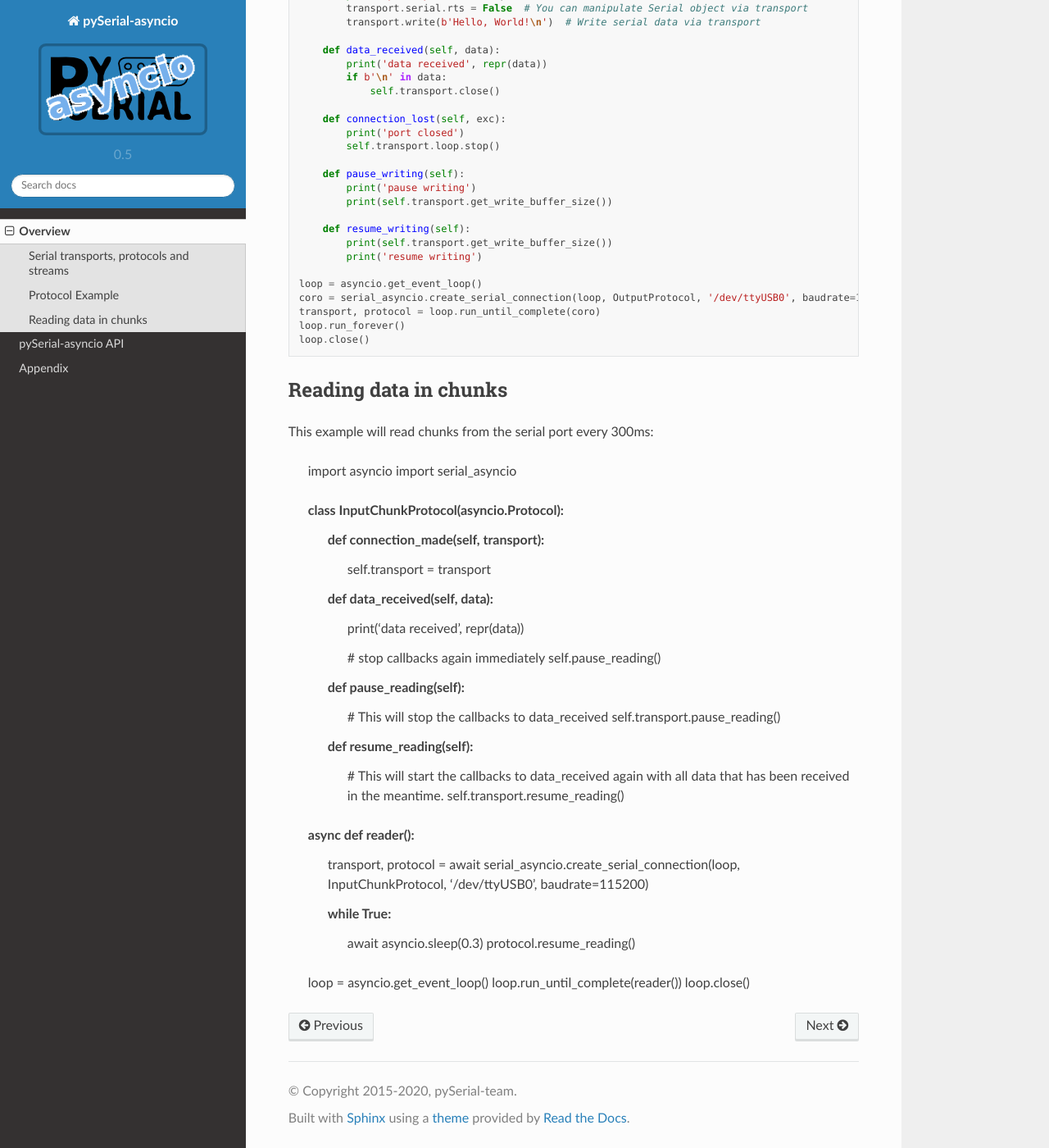
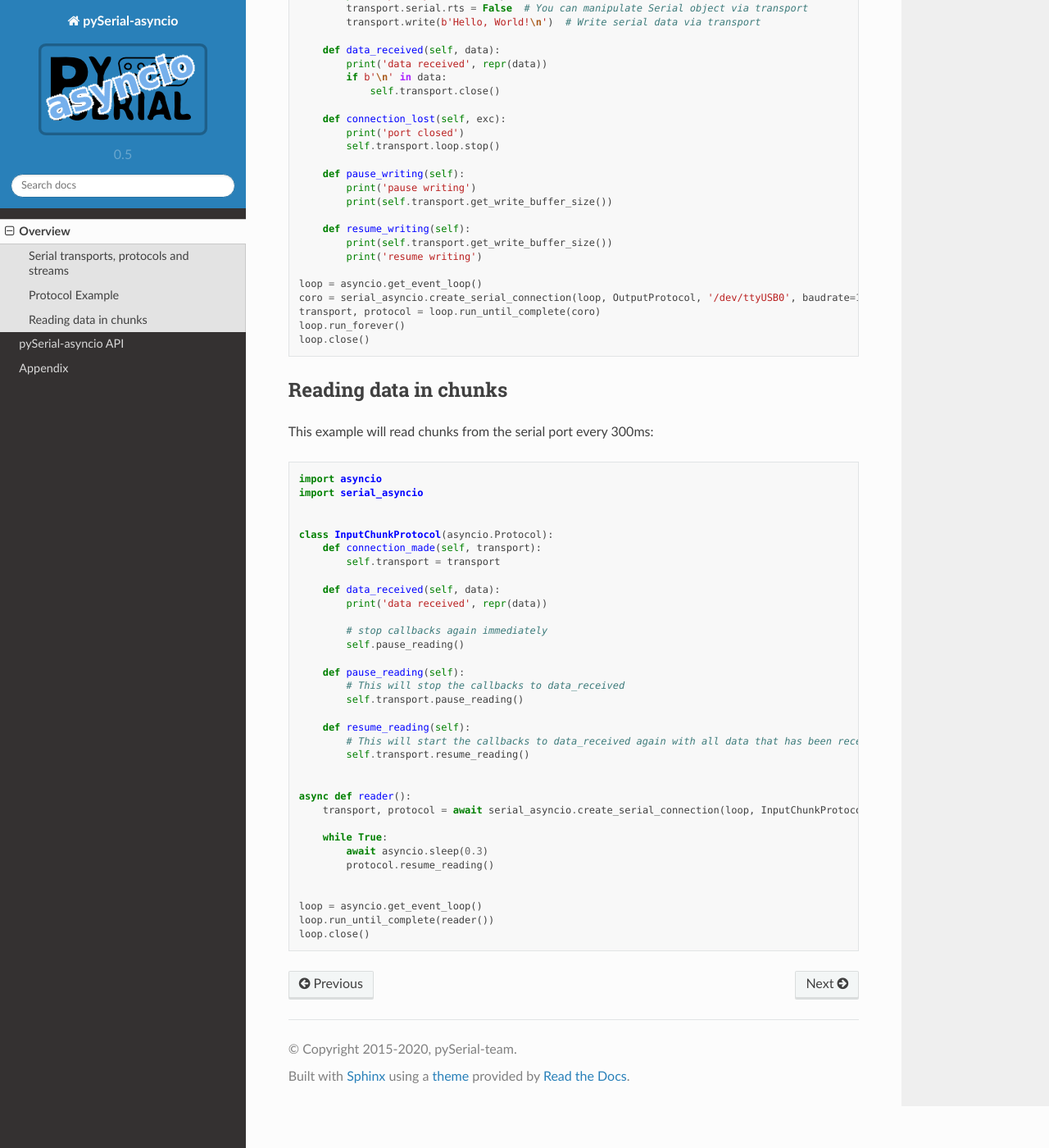
Before and after one commit to pyserial/pyserial-asyncio, a Sphinx documentation site: the page built from documentation/shortintro.rst, in a window 1280 px wide and 1400 px high, scrolled down 1302 px. Shown: the whole window at 82% size. Built offline with Sphinx 7.4.7 and the Read the Docs theme 2.0.0, drawn with Linux system fonts in a browser that asks for light colours.

```diff
--- a/documentation/shortintro.rst
+++ b/documentation/shortintro.rst
@@ -90,7 +90,7 @@ port asynchronously::
 Reading data in chunks
 ----------------------
 
-This example will read chunks from the serial port every 300ms:
+This example will read chunks from the serial port every 300ms::
 
 
     import asyncio
```
